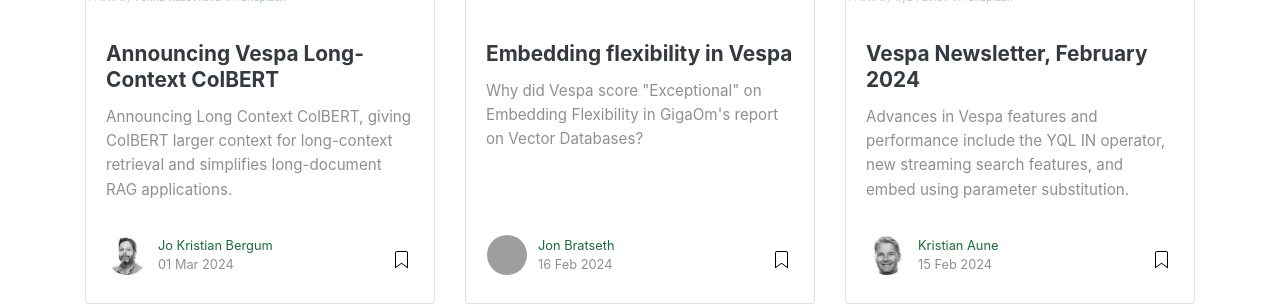
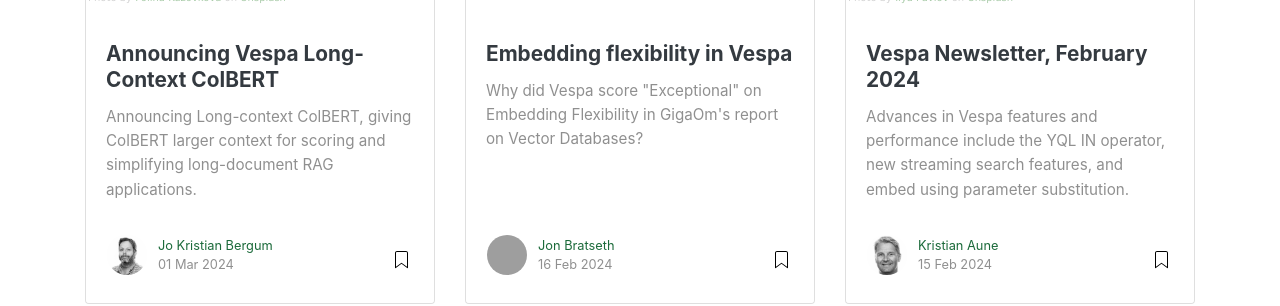
Before and after one commit to vespa-engine/blog, a Jekyll site: the page built from index.html, in a window 1280 px wide and 900 px high, scrolled down 380 px. Shown: the part 153-459 px from the top of the window. Built offline with Jekyll 4.4.1, drawn with Linux system fonts in a browser that asks for light colours; nearby versions of some CDN libraries; the list of posts is cut into pages by our own code; grey boxes are pictures that could not be loaded.

Commit message:
more review

```diff
--- a/_posts/2024-03-01-announcing-long-context-colbert-in-vespa.md
+++ b/_posts/2024-03-01-announcing-long-context-colbert-in-vespa.md
@@ -7,7 +7,7 @@
 skipimage: false
 image_credit: 'Photo by <a href="https://unsplash.com/@p_kuzovkova?utm_content=creditCopyText&utm_medium=referral&utm_source=unsplash">Polina Kuzovkova</a> on <a href="https://unsplash.com/photos/gray-concrete-road-near-body-of-water-during-daytime-lhOGm6-1Spk?utm_content=creditCopyText&utm_medium=referral&utm_source=unsplash">Unsplash</a>'
 tags: [embeddings]
-excerpt: "Announcing Long Context ColBERT, giving ColBERT larger context for long-context retrieval and simplifies long-document RAG applications."
+excerpt: "Announcing Long-context ColBERT, giving ColBERT larger context for scoring and simplifying long-document RAG applications."
 
 ---
 
@@ -674,7 +673,7 @@
 Yes, you can use Long-ColBERT with [Vespa streaming
 mode](https://blog.vespa.ai/efficient-personal-search-at-large-scale/).
 
-**Can Vespa  take care of the text windowing for me?**
+**Can Vespa take care of the text windowing for me?**
 You can write a custom [Vespa document processor
 ](https://docs.vespa.ai/en/document-processing.html)that implements
 your chunking strategy. Alternatively, use the `split` [indexing expression
```
Also changed, not shown: other parts of _posts/2024-03-01-announcing-long-context-colbert-in-vespa.md (+1 -2 lines).
